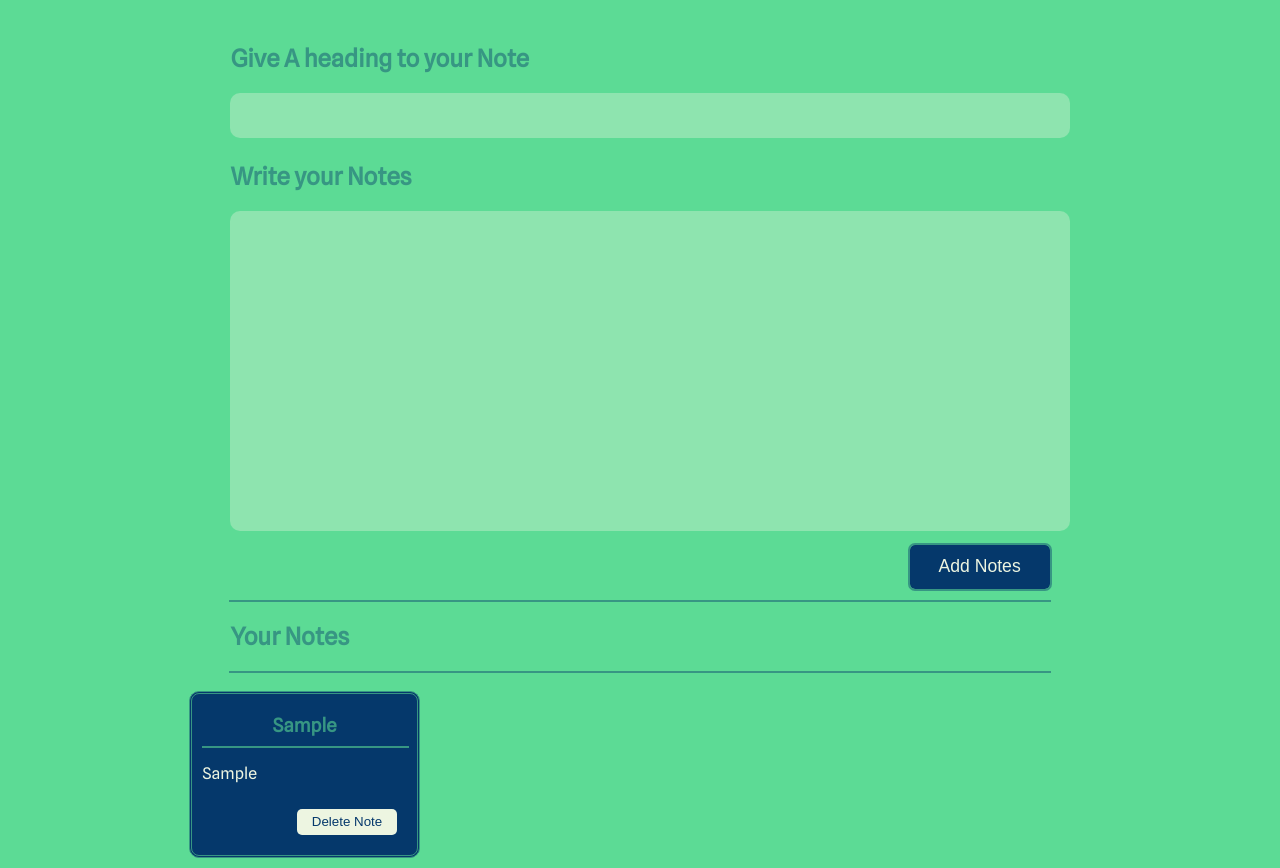
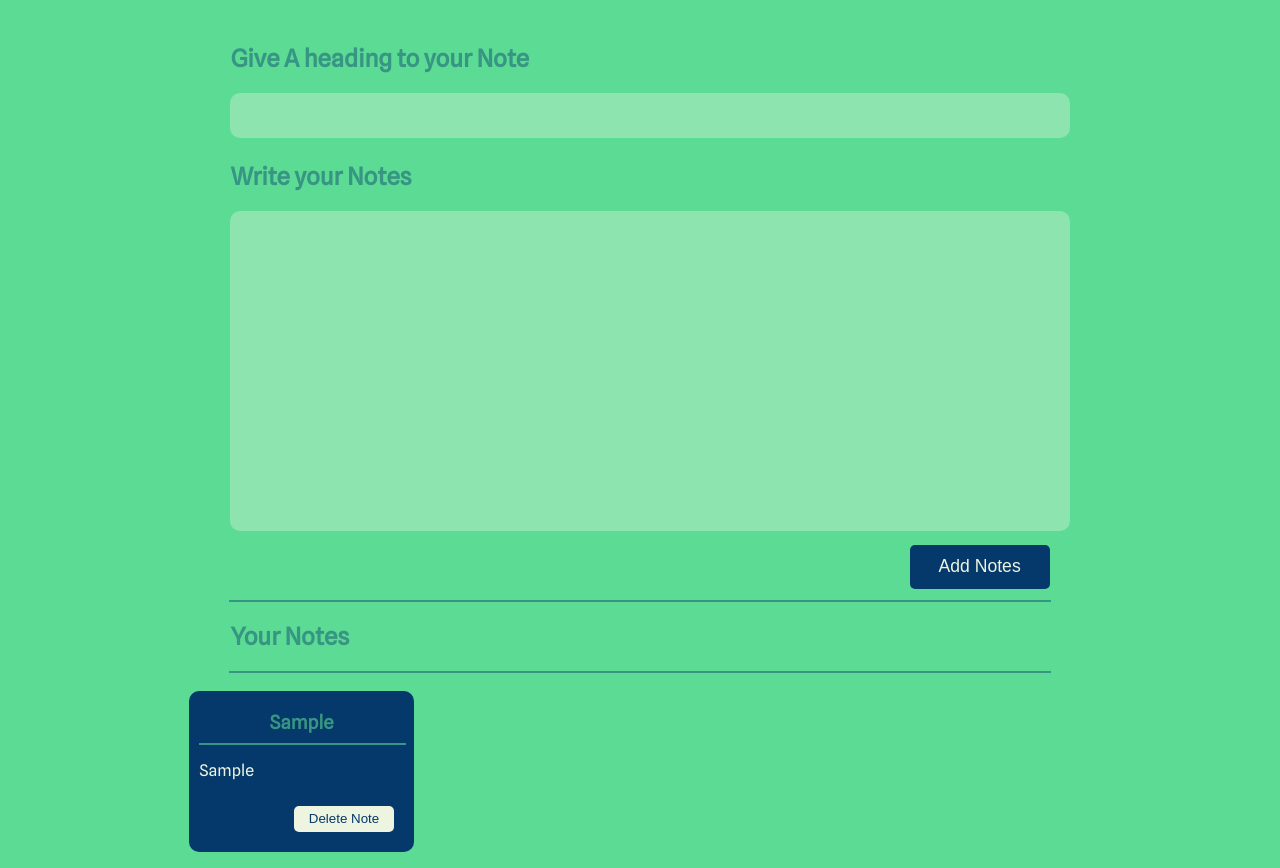
Before and after one commit to AnkitGMF/Notes, a plain HTML site: page index.html in a window 1280 px wide. Both pictures are taken after typing "Sample", "Sample" into the empty fields and a click on the button "Add Notes". Shown: the part 76-944 px from the top of the page. Drawn offline with Linux system fonts and the light colour scheme.

Commit message:
updated the CSS file
removed borders and outlines from the buttons and notes

```diff
--- a/style.css
+++ b/style.css
@@ -98,7 +98,6 @@ hr{
     height: 2.5em;
     width: 140px;
     font-size: 1.1em;
-    outline: 2px solid #379683;
 }
 #add-notes:hover{
     float: right;
@@ -113,7 +112,6 @@ hr{
     width: 140px;
     font-size: 1.1em;
     font-weight: bold;
-    outline: none;
 }
 #search-box{
     background-color: #8EE4AF;
@@ -126,7 +124,7 @@ hr{
 }
 .notes{
     display: inline-block;
-    border:3px double #379683;
+    border:none;
     border-radius: 10px;
     padding: 10px 10px 10px 10px;
     background-color: #05386B;
```
